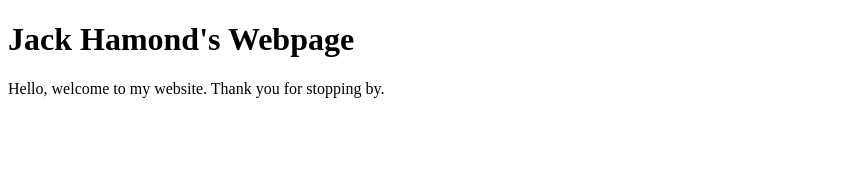
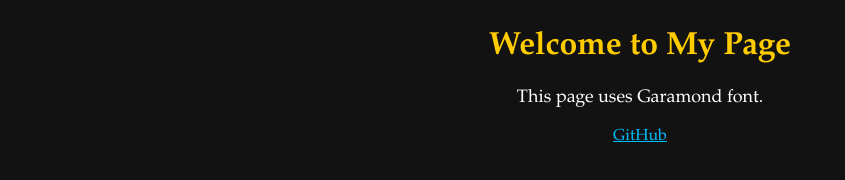
Before and after one commit to jackhamondjmj/jackhamond.github.io, a plain HTML site: page index.html in a window 1280 px wide. Shown: the whole page, without its empty margins (0-845 px from the left). Drawn offline with Linux system fonts and the light colour scheme.

Commit message:
Update index.html

```diff
--- a/index.html
+++ b/index.html
@@ -1,10 +1,5 @@
-<!DOCTYPE html>
-<html>
-<head>
-    <title>Jack's Webpage</title>
-</head>
-<body>
-    <h1>Jack Hamond's Webpage</h1>
-    <p>Hello, welcome to my website. Thank you for stopping by.</p>
+<body style="background-color: #121212; color: white; font-family: 'Garamond', serif; text-align: center; padding: 20px;">
+    <h1 style="color: #ffcc00;">Welcome to My Page</h1>
+    <p style="font-size: 18px;">This page uses Garamond font.</p>
+    <a href="https://github.com" style="color: #00bfff;">GitHub</a>
 </body>
-</html>
```
